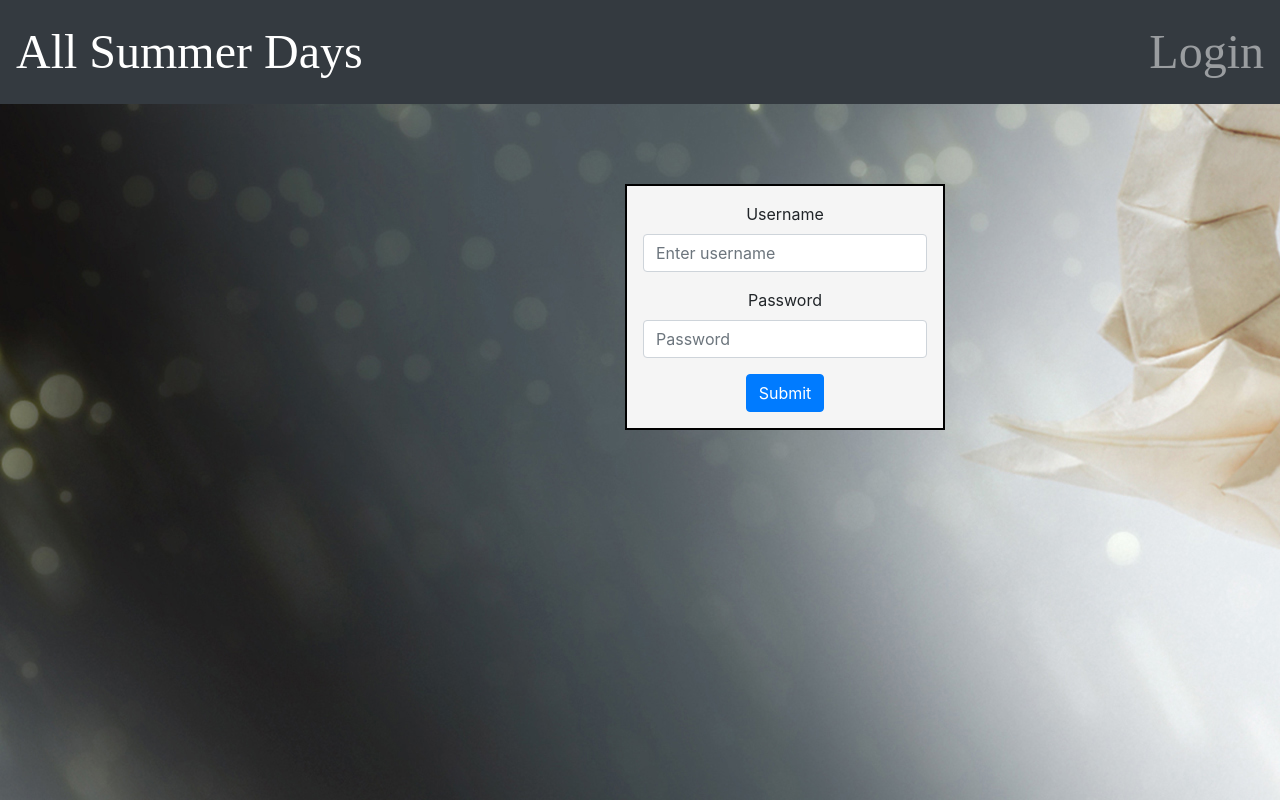
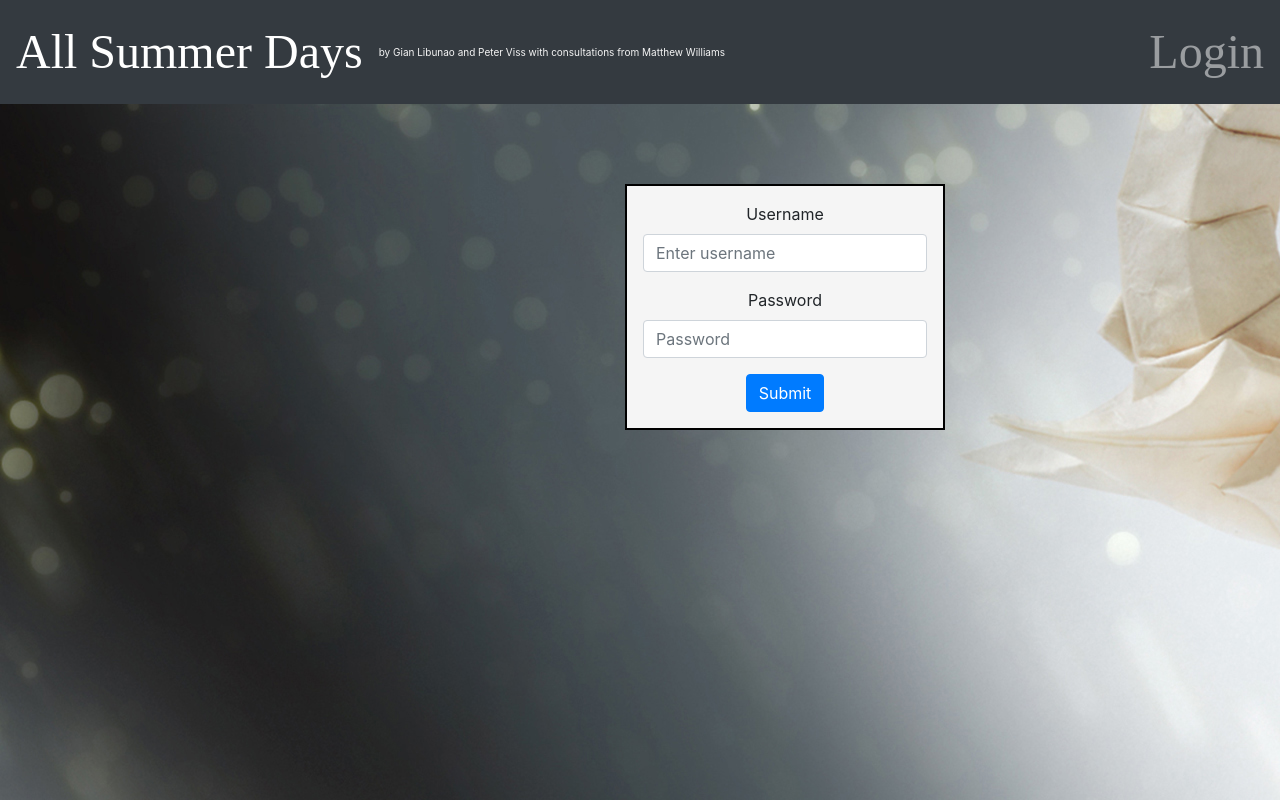
Before and after one commit to newtypeV2/All-Summer-Days-FRONTEND, a React (Create React App) app: page /login in a window 1280 px wide. Built offline with nearby package versions, Linux system fonts and the light colour scheme; no server answers; a web font is replaced by a local one.

Commit message:
Added Header.

```diff
--- a/src/Components/Navibar.js
+++ b/src/Components/Navibar.js
@@ -5,6 +5,7 @@ const Navibar = (props) => {
     return(
           <Navbar bg={'dark'} variant={'dark'} className="navibar">
               <Navbar.Brand>All Summer Days</Navbar.Brand>
+              <span className="navibar">by Gian Libunao and Peter Viss with consultations from Matthew Williams</span>
                 <Navbar.Collapse className="justify-content-end">
                 <Navbar.Text>
                 {props.loggedInUser.username ? props.loggedInUser.username : "Login"}
--- a/src/index.css
+++ b/src/index.css
@@ -190,6 +190,11 @@ span.navbar-brand{
   font-family: mg4brush;
 }
 
+span.navibar{
+  color: whitesmoke;
+  font-size: x-small;
+}
+
 @font-face {
   font-family: mg4brush;
   src: url("./DNDSprites/MGS4Brush.ttf");
```
